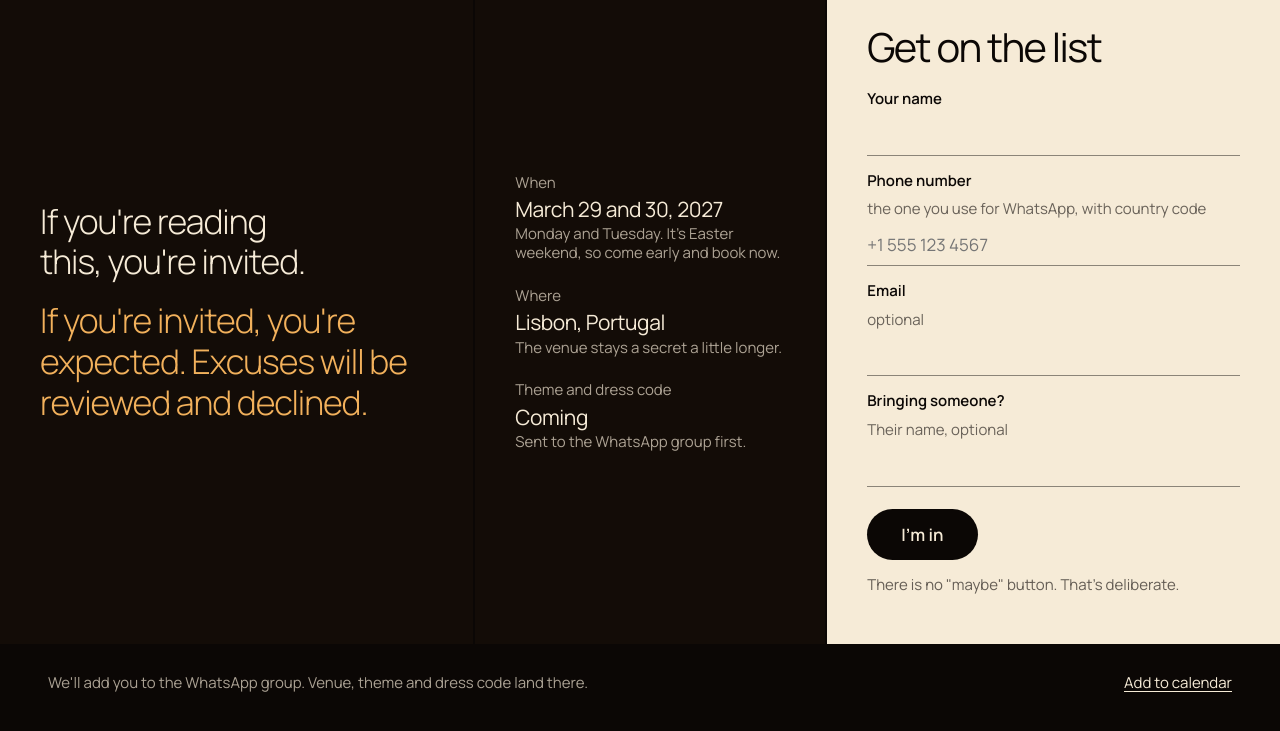
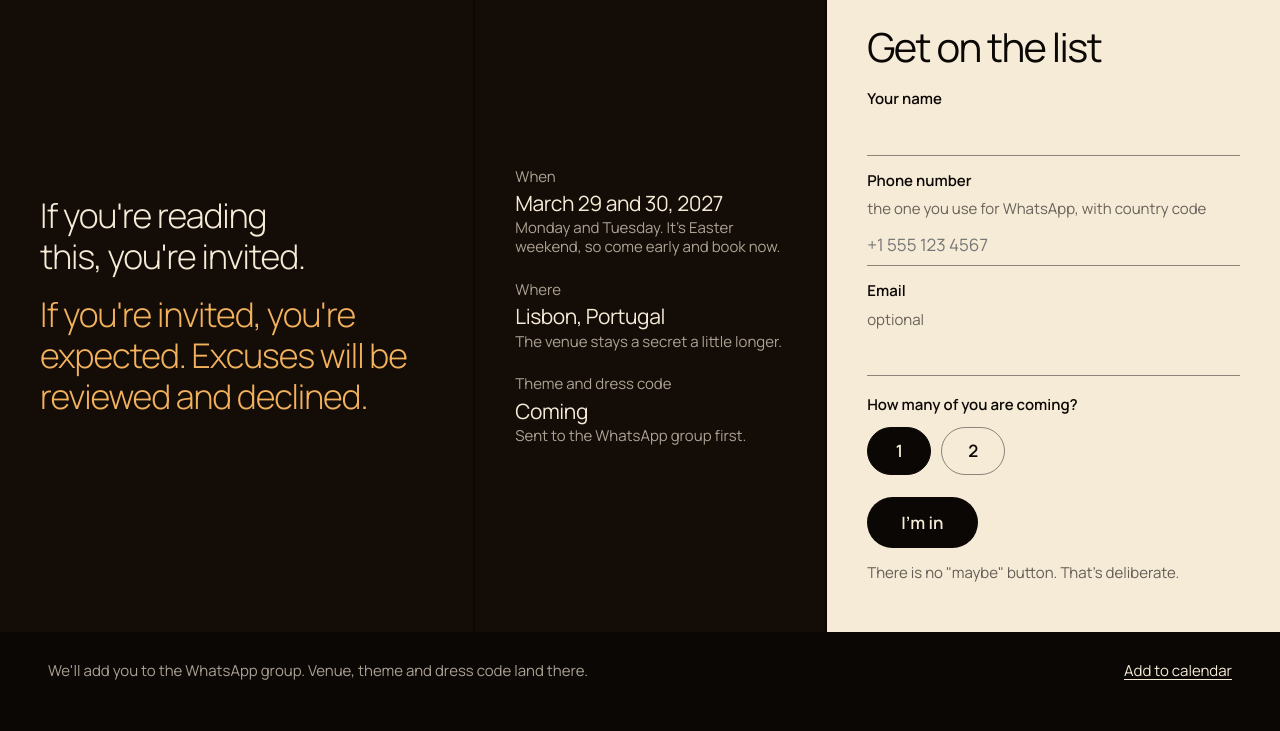
Before and after one commit to urisoroka50/uri50, a plain HTML site: page index.html in a window 1280 px wide. Shown: the part 773-1504 px from the top of the page. Drawn offline with Linux system fonts and the light colour scheme.

Commit message:
Ask for number of guests (1 or 2) instead of plus-one name
Co-Authored-By: Claude Fable 5.2 <noreply@anthropic.com>
Claude-Session: https://claude.ai/code/session_0194g53R1i8E4hDWjcNfwfL6

```diff
--- a/index.html
+++ b/index.html
@@ -113,6 +113,13 @@
   }
   input:focus { border-bottom-color: var(--night); }
   .list input:focus-visible, .list button:focus-visible { outline-color: var(--night); }
+  .count { border: 0; padding: 0; margin: 4px 0 0; display: flex; flex-wrap: wrap; gap: 10px; align-items: center; }
+  .count legend { padding: 0; margin-bottom: 10px; font-size: 0.9375rem; font-weight: 600; }
+  .count label { display: block; cursor: pointer; }
+  .count input { position: absolute; opacity: 0; width: 1px; height: 1px; padding: 0; }
+  .count span { display: grid; place-items: center; width: 64px; height: 48px; border: 1.5px solid rgba(11,7,5,0.45); border-radius: 999px; font: 600 1.0625rem/1 var(--font); }
+  .count input:checked + span { background: var(--night); color: var(--cream); border-color: var(--night); }
+  .count input:focus-visible + span { outline: 2px solid var(--night); outline-offset: 3px; }
   button {
     justify-self: start; margin-top: 8px; cursor: pointer; border: 0;
     background: var(--night); color: var(--cream); font: 600 1.0625rem/1 var(--font);
@@ -173,7 +180,10 @@
         <label for="f-name">Your name <input id="f-name" name="name" autocomplete="name" required></label>
         <label for="f-phone">Phone number <small>the one you use for WhatsApp, with country code</small> <input id="f-phone" name="whatsapp" type="tel" inputmode="tel" autocomplete="tel" placeholder="+1 555 123 4567" required></label>
         <label for="f-email">Email <small>optional</small> <input id="f-email" name="email" type="email" inputmode="email" autocomplete="email"></label>
-        <label for="f-plus">Bringing someone? <small>Their name, optional</small> <input id="f-plus" name="guests" autocomplete="off"></label>
+        <fieldset class="count"><legend>How many of you are coming?</legend>
+          <label><input type="radio" name="guests" value="1" id="f-g1" checked><span>1</span></label>
+          <label><input type="radio" name="guests" value="2" id="f-g2"><span>2</span></label>
+        </fieldset>
         <button type="submit" id="send">I'm in</button>
         <p class="fine" id="hint">There is no "maybe" button. That's deliberate.</p>
       </form>
```
Also changed, not shown: ru.html (+11 -1 lines).
